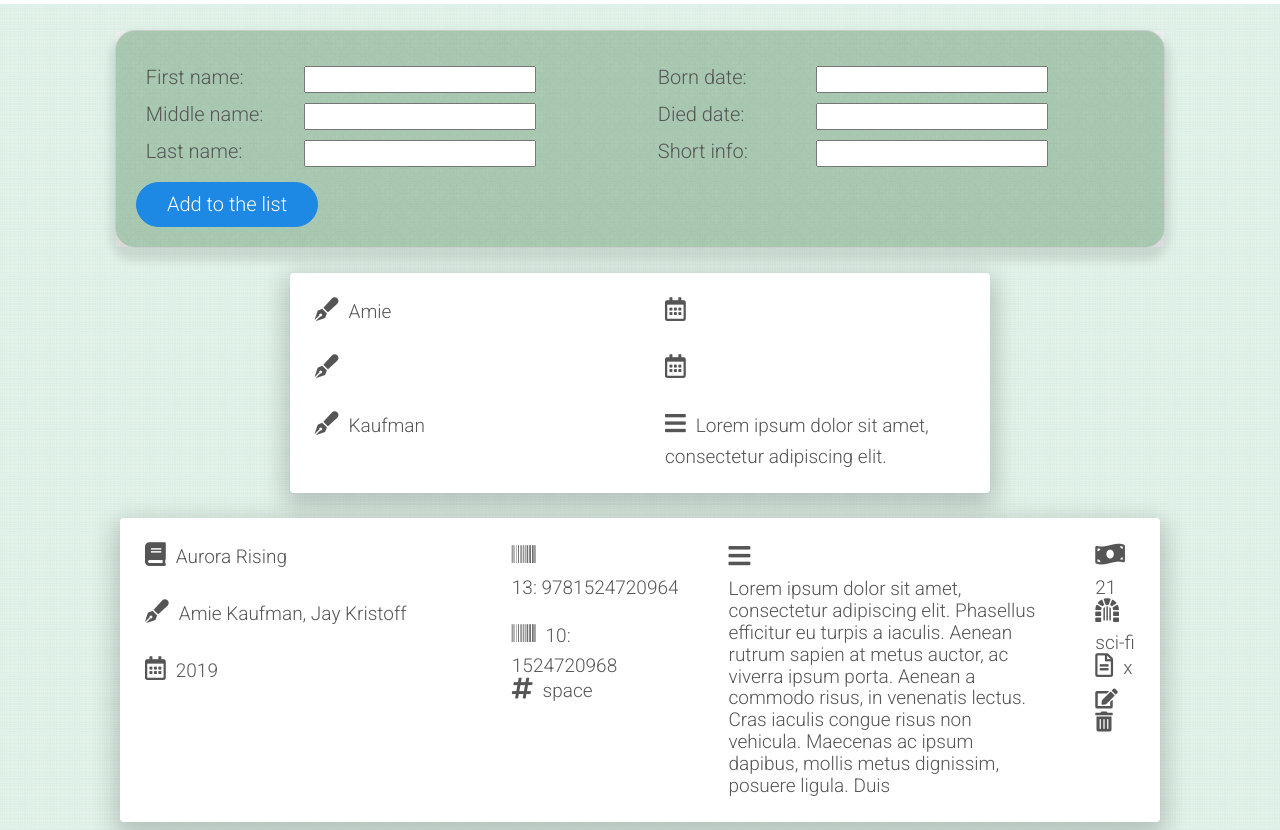
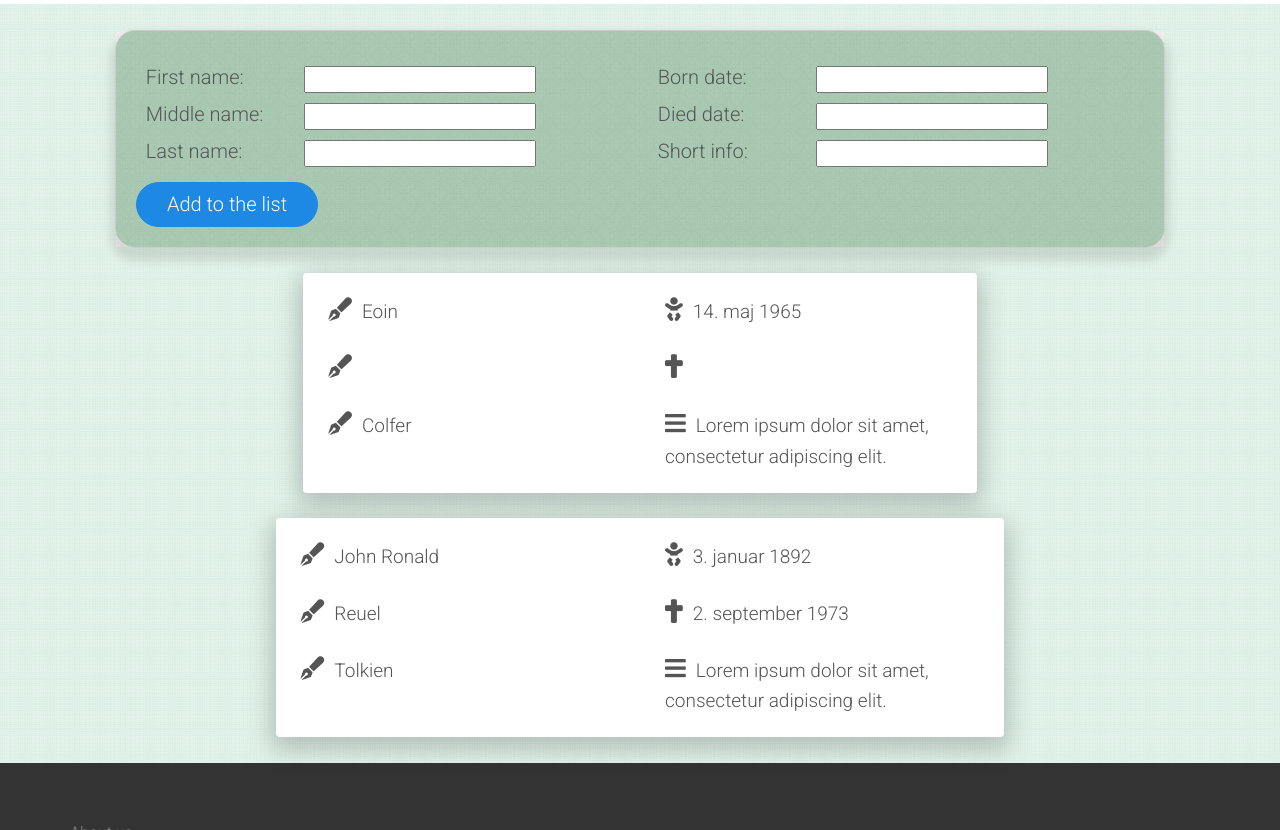
Before and after one commit to mbozja/bookshelf, a website built with webpack: page src/app/views/authors/authors.html in a window 1280 px wide. Shown: the part 97-927 px from the top of the page. Built offline with nearby package versions, Linux system fonts and the light colour scheme.

Commit message:
Changed icons

```diff
--- a/src/app/views/authors/authors.html
+++ b/src/app/views/authors/authors.html
@@ -133,7 +133,7 @@
             <div class="book clearfix" id="author-0">
               <div class="book__main--details column">
                 <div class="author-fName">
-                  <p><i class="fas fa-pen-fancy icon-book"></i>Amie</p>
+                  <p><i class="fas fa-pen-fancy icon-book"></i>Eoin</p>
                 </div>
                 <br />
                 <div class="author-mName">
@@ -143,18 +143,18 @@
                 </div>
                 <br />
                 <div class="author-lName">
-                  <p><i class=" fas fa-pen-fancy icon-book"></i>Kaufman</p>
+                  <p><i class=" fas fa-pen-fancy icon-book"></i>Colfer</p>
                 </div>
               </div>
               <!-- far fa-calendar-alt icon-book-->
               <div class="book__sum--details column">
-                <div class="author-fName">
-                  <p><i class="far fa-calendar-alt icon-book"></i></p>
+                <div class="author-born">
+                  <p><i class="fas fa-baby icon-book"></i>14. maj 1965</p>
                 </div>
                 <br />
-                <div class="author-mName">
+                <div class="author-died">
                   <p>
-                    <i class="far fa-calendar-alt icon-book"></i>
+                    <i class="fas fa-cross icon-book"></i>
                   </p>
                 </div>
                 <br />
@@ -173,76 +173,40 @@
           </div>
 
           <div class="container">
-            <div class="book clearfix" id="author-0">
-              <div class="book__main--details">
-                <div class="book-title">
-                  <p><i class="fas fa-book icon-book"></i>Aurora Rising</p>
+            <div class="book clearfix" id="author-1">
+              <div class="book__main--details column">
+                <div class="author-fName">
+                  <p><i class="fas fa-pen-fancy icon-book"></i>John Ronald</p>
                 </div>
                 <br />
-                <div class="book-author">
-                  <p>
-                    <i class="fas fa-pen-fancy icon-book"></i>Amie Kaufman, Jay
-                    Kristoff
-                  </p>
+                <div class="author-mName">
+                  <p><i class="fas fa-pen-fancy icon-book"></i>Reuel</p>
                 </div>
                 <br />
-                <div class="book-year">
-                  <p><i class="far fa-calendar-alt icon-book"></i>2019</p>
+                <div class="author-lName">
+                  <p><i class=" fas fa-pen-fancy icon-book"></i>Tolkien</p>
                 </div>
               </div>
-              <div class="book__more--details">
-                <div class="book-isbn13">
-                  <p>
-                    <i class="fas fa-barcode icon-book"></i
-                    >13:&nbsp;9781524720964
-                  </p>
+              <!-- far fa-calendar-alt icon-book-->
+              <div class="book__sum--details column">
+                <div class="author-born">
+                  <p><i class="fas fa-baby icon-book"></i>3. januar 1892</p>
                 </div>
                 <br />
-                <div class="book-isbn10">
-                  <p>
-                    <i class="fas fa-barcode icon-book"></i>10:&nbsp; 1524720968
-                  </p>
+                <div class="author-died">
+                  <p><i class="fas fa-cross icon-book"></i>2. september 1973</p>
                 </div>
-                <div class="book-tags">
-                  <p><i class="fas fa-hashtag icon-book"></i>space</p>
-                </div>
-              </div>
-              <div class="book__sum--details">
+                <br />
                 <div class="book__sum--heading">
-                  <i class="fas fa-bars icon-book"></i>
-                </div>
-                <div class="book-sum">
-                  <p class="sum">
-                    Lorem ipsum dolor sit amet, consectetur adipiscing elit.
-                    Phasellus efficitur eu turpis a iaculis. Aenean rutrum
-                    sapien at metus auctor, ac viverra ipsum porta. Aenean a
-                    commodo risus, in venenatis lectus. Cras iaculis congue
-                    risus non vehicula. Maecenas ac ipsum dapibus, mollis metus
-                    dignissim, posuere ligula. Duis
-                  </p>
-                </div>
-                <div class="book__sum--footer"></div>
-              </div>
-              <div class="book__other--details">
-                <div class="other-details">
-                  <div class="book-price">
-                    <p><i class="fas fa-money-bill-wave icon-book"></i>21</p>
-                  </div>
-                  <div class="book-genre">
-                    <p><i class="fas fa-dungeon icon-book"></i>sci-fi</p>
-                  </div>
-                  <div class="book-file">
-                    <p><i class="far fa-file-alt icon-book"></i>x</p>
+                  <div class="book-sum">
+                    <p class="sum">
+                      <i class="fas fa-bars icon-book"></i>Lorem ipsum dolor sit
+                      amet, consectetur adipiscing elit.
+                    </p>
                   </div>
                 </div>
-                <div class="do-more">
-                  <div class="book-edit">
-                    <i class="fas fa-edit icon-book-edit"></i>
-                  </div>
-                  <div class="book-delete">
-                    <i class="fas fa-trash-alt icon-book-delete"></i>
-                  </div>
-                </div>
+
+                <div class="book__sum--footer"></div>
               </div>
             </div>
           </div>
```
